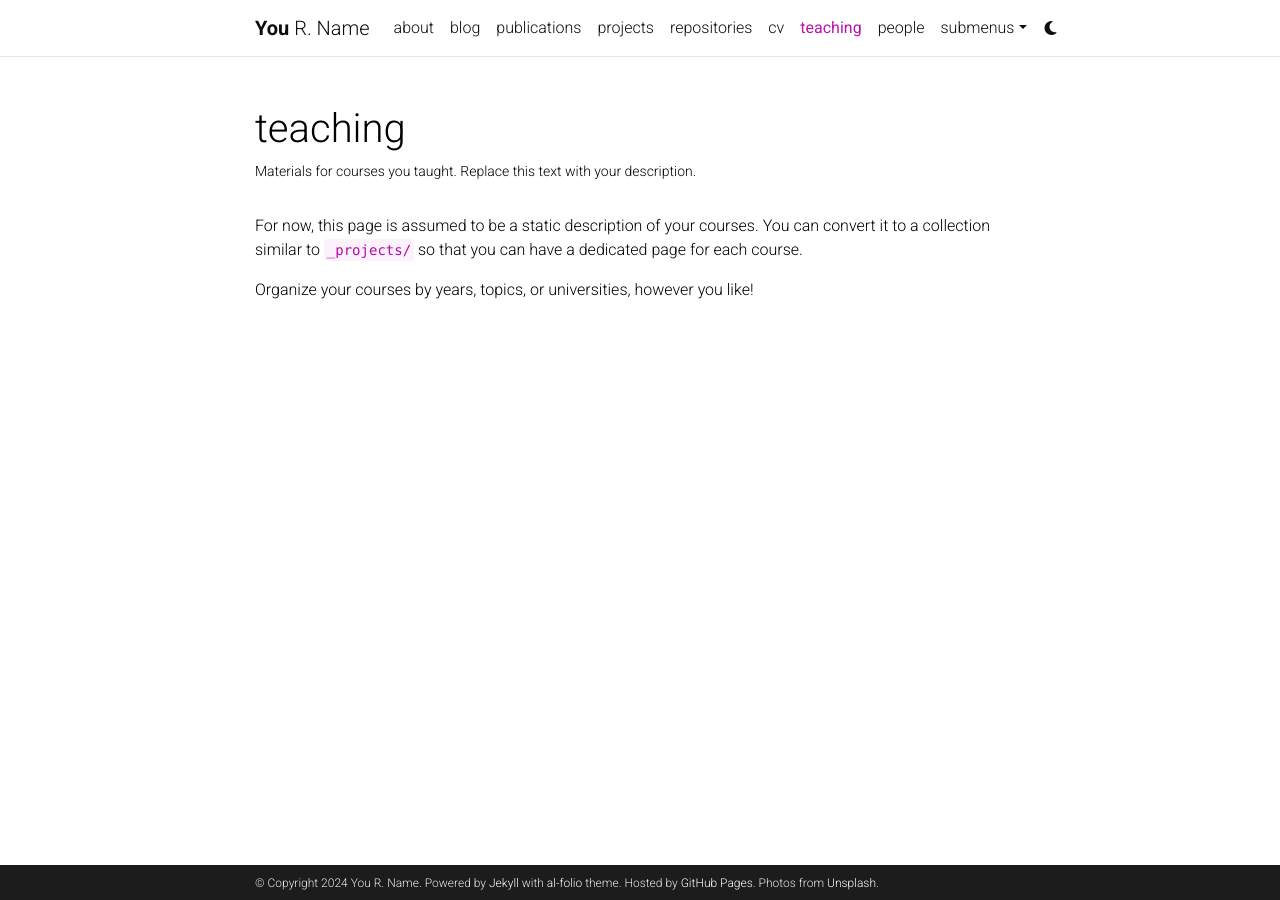
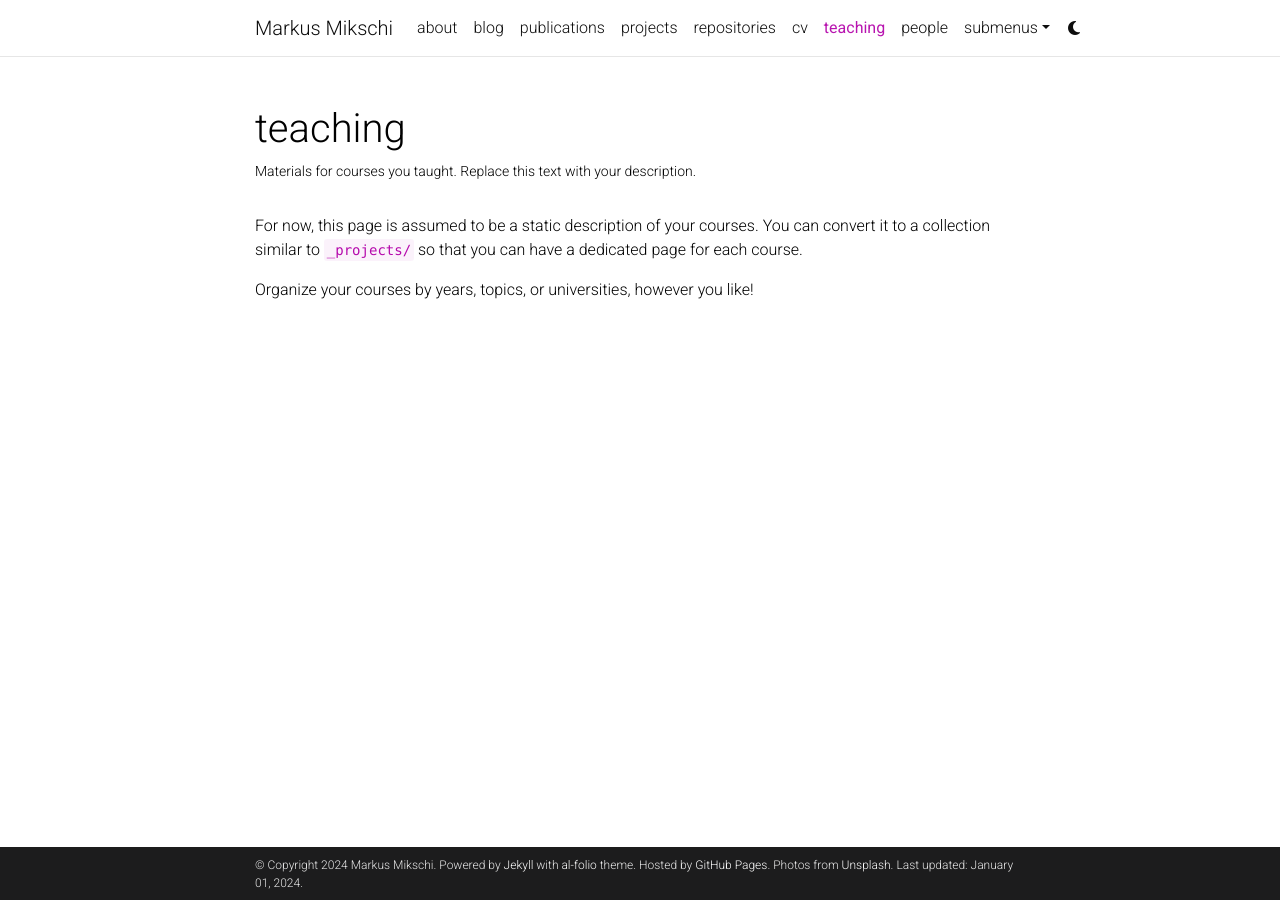
Before and after one commit to MarkFloatingInSpace/MarkFloatingInSpace.github.io, a Jekyll site: the page built from _pages/teaching.md, in a window 1280 px wide. Built offline with Jekyll 4.4.1, drawn with Linux system fonts in a browser that asks for light colours; comment, search, counter and statistics services are not loaded; a style sheet for code colours, icons or effects is not loaded.

Commit message:
Update _config.yml

```diff
--- a/_config.yml
+++ b/_config.yml
@@ -2,11 +2,11 @@
 # Site settings
 # -----------------------------------------------------------------------------
 
-title: blank # the website title (if blank, full name will be used instead)
-first_name: You
-middle_name: R.
-last_name: Name
-email: you@example.com
+title: Markus Mikschi
+first_name: Markus
+middle_name:
+last_name: Mikschi
+email: markus.mikschi@geo.tuwien.ac.at
 description: > # the ">" symbol means to ignore newlines until "footer_text:"
   A simple, whitespace theme for academics. Based on [*folio](https://github.com/bogoli/-folio) design.
 footer_text: >
@@ -18,9 +18,9 @@
 lang: en # the language of your site (for example: en, fr, cn, ru, etc.)
 icon: ⚛️  # the emoji used as the favicon (alternatively, provide image name in /assets/img/)
 
-url: https://alshedivat.github.io # the base hostname & protocol for your site
-baseurl: /al-folio # the subpath of your site, e.g. /blog/. Leave blank for root
-last_updated: false # set to true if you want to display last updated in the footer
+url: https://markfloatinginspace.github.io/
+baseurl: # the subpath of your site, e.g. /blog/. Leave blank for root
+last_updated: true # set to true if you want to display last updated in the footer
 impressum_path:  # set to path to include impressum link in the footer, use the same path as permalink in a page, helps to conform with EU GDPR
 
 # -----------------------------------------------------------------------------
```
